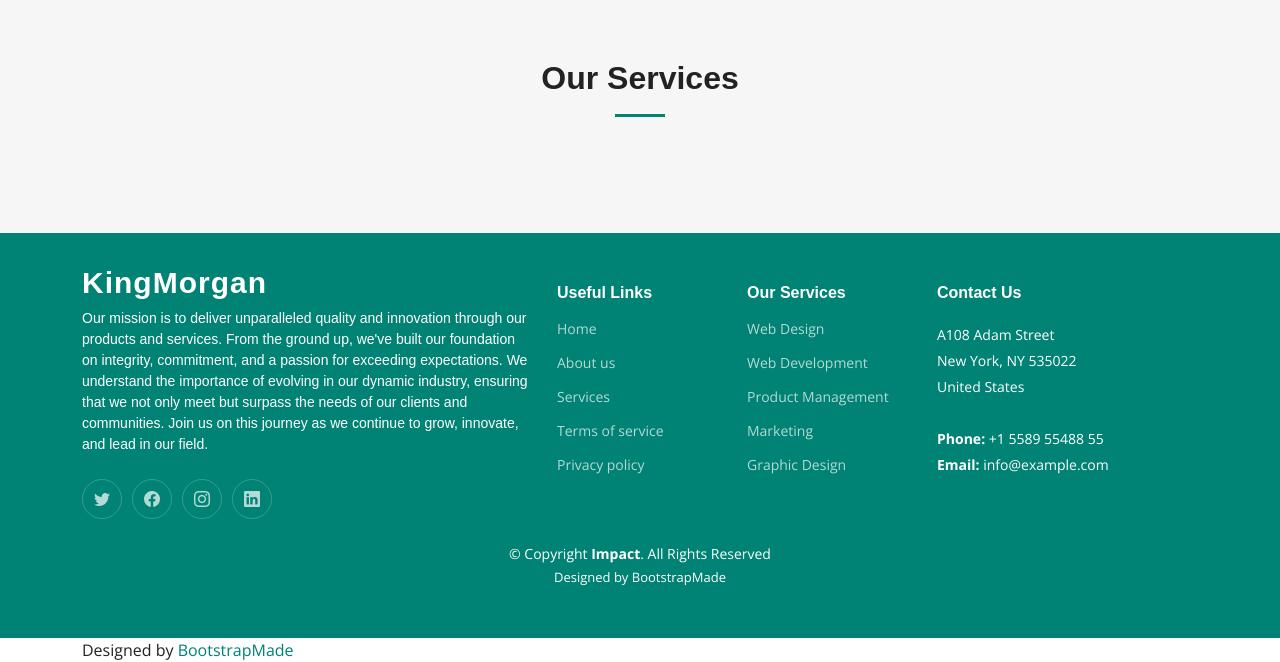
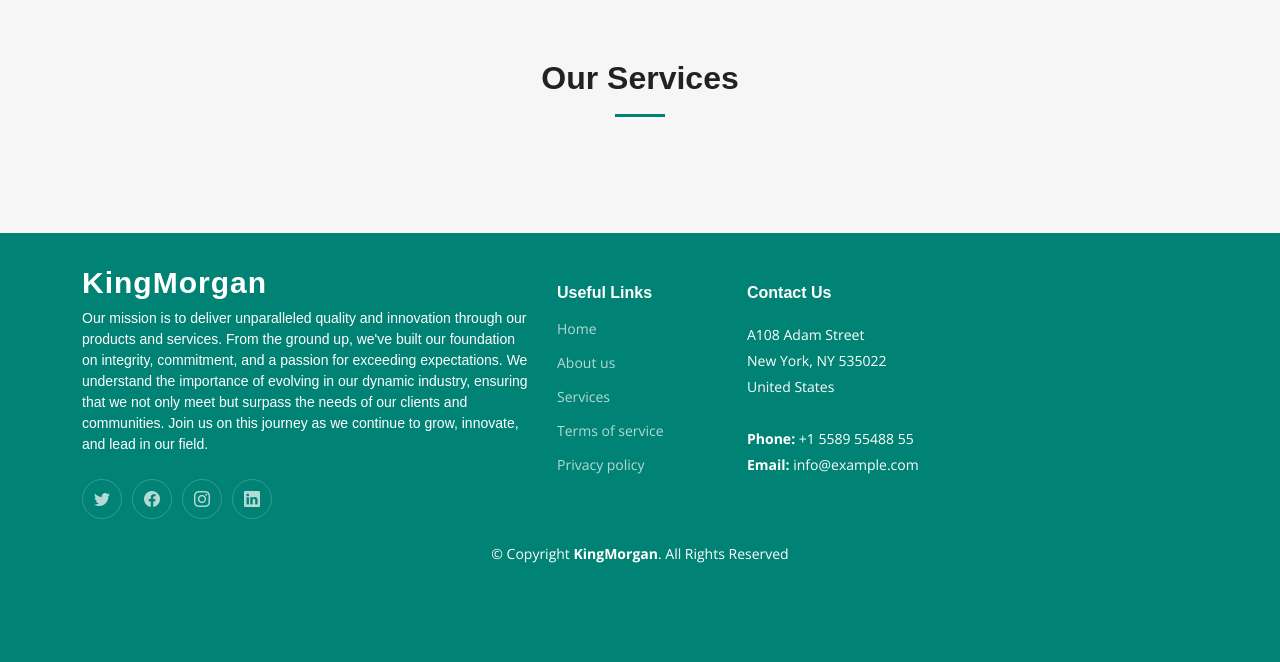
Before and after one commit to zaidiali9/SE-Project, a Django app: template app/templates/Dashboard/index.html in a window 1280 px wide. Shown: the part 1927-2589 px from the top of the page. After the commit the page ends 2490 px from the top, so only its background shows below. Run offline with Django 4.2, Linux system fonts and the light colour scheme; the template is opened without the code that fills it, so the values that code supplies are empty; some libraries are stand-ins or nearby versions.

Commit message:
Dashboard Changes

```diff
--- a/app/templates/Dashboard/index.html
+++ b/app/templates/Dashboard/index.html
@@ -213,17 +213,6 @@
           </ul>
         </div>
 
-        <div class="col-lg-2 col-6 footer-links">
-          <h4>Our Services</h4>
-          <ul>
-            <li><a href="#">Web Design</a></li>
-            <li><a href="#">Web Development</a></li>
-            <li><a href="#">Product Management</a></li>
-            <li><a href="#">Marketing</a></li>
-            <li><a href="#">Graphic Design</a></li>
-          </ul>
-        </div>
-
         <div class="col-lg-3 col-md-12 footer-contact text-center text-md-start">
           <h4>Contact Us</h4>
           <p>
@@ -239,26 +228,10 @@
 
     <div class="container mt-4">
       <div class="copyright">
-        &copy; Copyright <strong><span>Impact</span></strong>. All Rights Reserved
-      </div>
-      <div class="credits">
-        Designed by <a href="https://bootstrapmade.com/">BootstrapMade</a>
+        &copy; Copyright <strong><span>KingMorgan</span></strong>. All Rights Reserved
       </div>
     </div>
-</footer>
-
-
     <!-- ... Footer content ... -->
-
-    <div class="container footer-bottom clearfix">
-      <div class="credits">
-        <!-- All the links in the footer should remain intact. -->
-        <!-- You can delete the links only if you purchased the pro version. -->
-        <!-- Licensing information: https://bootstrapmade.com/license/ -->
-        <!-- Purchase the pro version with working PHP/AJAX contact form: https://bootstrapmade.com/impact-bootstrap-business-website-template/ -->
-        Designed by <a href="https://bootstrapmade.com/">BootstrapMade</a>
-    </div>
-  </div>
 </footer><!-- End Footer -->
 
 <!-- Vendor JS Files -->
```
